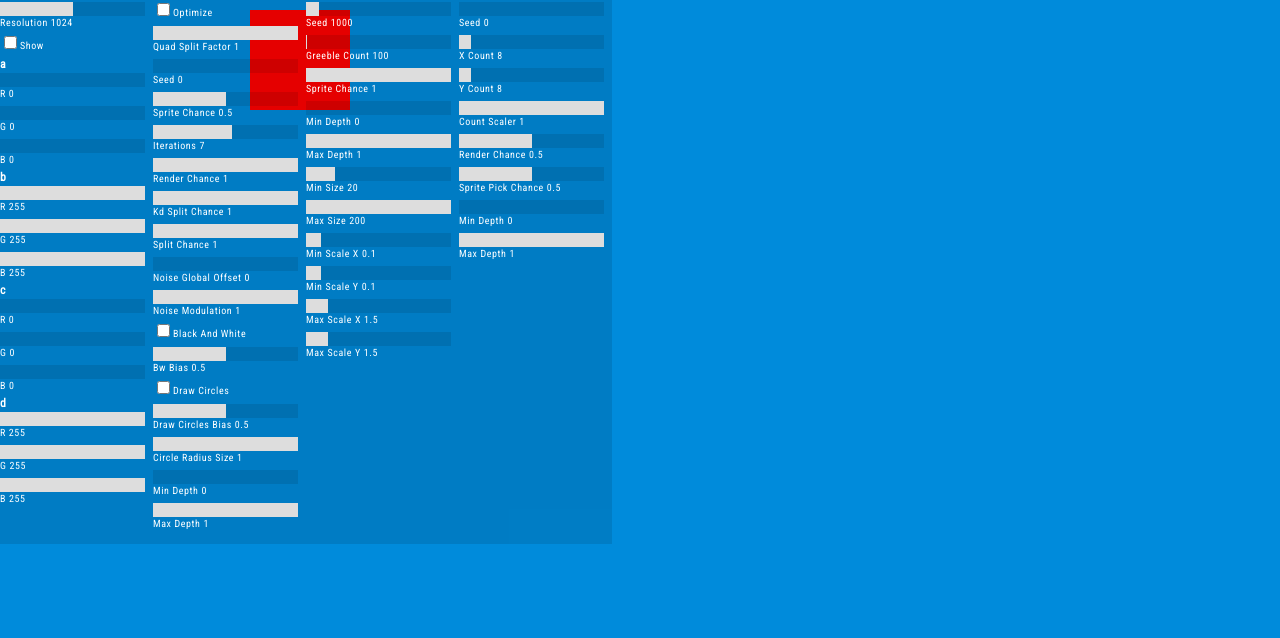
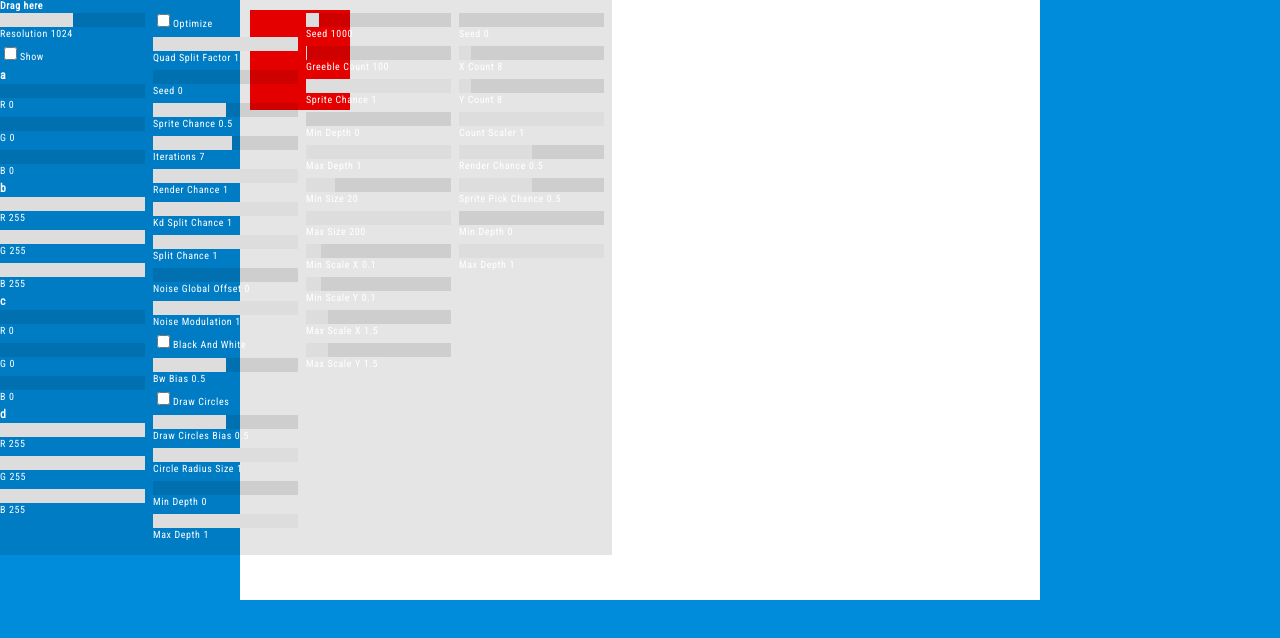
Before and after one commit to crystalboxes/texgen, a React app: page / in a window 1280 px wide. Shown: the top 638 px of the page. Built offline with nearby package versions, Linux system fonts and the light colour scheme.

Commit message:
added draggable

```diff
--- a/package.json
+++ b/package.json
@@ -26,6 +26,7 @@
     "html-loader": "^0.5.5",
     "html-webpack-plugin": "^3.2.0",
     "prop-types": "^15.7.2",
+    "react-draggable": "^4.2.0",
     "style-loader": "^1.1.3",
     "webpack": "^4.41.5",
     "webpack-cli": "^3.3.10",
--- a/src/Behaviors/TexGen.js
+++ b/src/Behaviors/TexGen.js
@@ -87,6 +87,7 @@ export class TexGen extends Script {
   }
 
   onUpdate() {
+    gr.clearColor({r:1, g:1, b:1, a:1})
     gr.drawRect(10, 10, 100, 100, { r: 1.0, g: 0, b: 0, a: 1 })
   }
 
--- a/src/Components/AppComponent.jsx
+++ b/src/Components/AppComponent.jsx
@@ -7,13 +7,15 @@ export class AppComponent extends Component {
     this.instance = props.instance
   }
   render() {
+    console.log(this.instance.script)
+    console.log(this.instance.script.display)
     return <div>
       <canvas id='app-display'
         width={this.instance.settings.width}
         height={this.instance.settings.height}
       />
       <div id='app-parameters' className='noselect'>
-        <DisplayableComponent instance={this.instance.script} />
+        {React.createElement(this.instance.script.display, {instance: this.instance.script})}
       </div>
     </div>
   }
--- /dev/null
+++ b/src/Components/ScriptComponent.jsx
@@ -0,0 +1,48 @@
+import React from "react"
+import { DisplayableComponent } from './DisplayableComponent.jsx'
+import Draggable, { DraggableCore } from 'react-draggable'; // Both at the same time
+
+export class ScriptComponent extends DisplayableComponent {
+  constructor(props) {
+    super(props)
+    this.state = {
+      activeDrags: 0,
+      deltaPosition: {
+        x: 0, y: 0
+      },
+      controlledPosition: {
+        x: -400, y: 200
+      }
+    }
+  }
+
+  handleDrag = (e, ui) => {
+    const { x, y } = this.state.deltaPosition;
+    this.setState({
+      deltaPosition: {
+        x: x + ui.deltaX,
+        y: y + ui.deltaY,
+      }
+    });
+  };
+
+  onStart = () => {
+    this.setState({ activeDrags: ++this.state.activeDrags });
+  };
+
+  onStop = () => {
+    this.setState({ activeDrags: --this.state.activeDrags });
+  };
+
+  render() {
+    const dragHandlers = { onStart: this.onStart, onStop: this.onStop }
+    return <Draggable handle="strong" {...dragHandlers}>
+      <div className={this.instance.className}>
+        <strong className="cursor"><div>Drag here</div></strong>
+        <div className='paramsContainer'>{this.getElements()}</div>
+      </div>
+    </Draggable>
+
+  }
+}
+// {/*  */}
--- a/src/Core/Displayable.js
+++ b/src/Core/Displayable.js
@@ -1,8 +1,11 @@
+import {DisplayableComponent} from '../components/DisplayableComponent.jsx'
+
 export class Displayable {
   params = {}
   viewSettings = {
     className: 'displayable-struct'
   }
+  display = DisplayableComponent
 
   get className() {
     return this.viewSettings.className
--- a/src/Core/Script.js
+++ b/src/Core/Script.js
@@ -1,6 +1,11 @@
 import Displayable from './Displayable.js'
+import {ScriptComponent} from '../components/ScriptComponent.jsx'
 
 class Script extends Displayable {
   time = null
+  viewSettings = {
+    className: 'displayable-struct script-parameters'
+  }
+  display = ScriptComponent
 }
 export default Script
--- a/src/style.css
+++ b/src/style.css
@@ -16,15 +16,16 @@ body, p, h3 {
   display: block;
 }
 
-#app-parameters {
+/* #app-parameters {
+} */
+.script-parameters {
   background-color: rgba(0, 0, 0, 0.1) !important;
   left:0;
   position: fixed;
   padding-bottom: 10px;
   top:0;
 }
-
-#app-parameters > .displayable-struct {
+.script-parameters > .paramsContainer {
   position: relative;
 }
 
```
Also changed, not shown: 1 other file (tests, documents, lock files or other folders).
